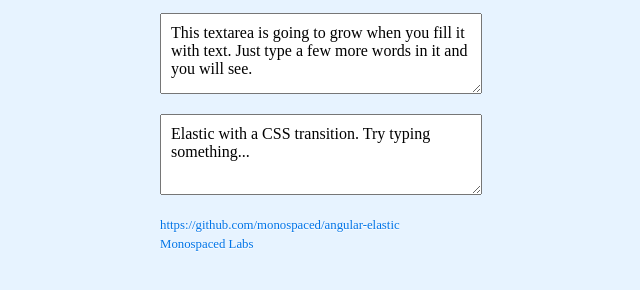
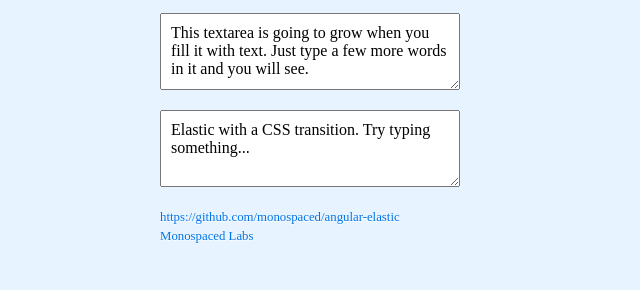
Before and after one commit to monospaced/angular-elastic, a website: page index.html in a window 1280 px wide. Shown: the part 46-336 px from the top of the page, without its empty margins (240-880 px from the left). Drawn offline with nearby package versions, Linux system fonts and the light colour scheme.

Commit message:
use computed height instead of offset height

```diff
--- a/elastic.js
+++ b/elastic.js
@@ -58,7 +58,8 @@ angular.module('monospaced.elastic', [])
                                   parseInt(taStyle.getPropertyValue('border-left-width'), 10)
                         },
             minHeightValue = parseInt(taStyle.getPropertyValue('min-height'), 10),
-            minHeight = Math.max(minHeightValue, ta.offsetHeight) - boxOuter.height,
+            heightValue = parseInt(taStyle.getPropertyValue('height'), 10),
+            minHeight = Math.max(minHeightValue, heightValue) - boxOuter.height,
             maxHeight = parseInt(taStyle.getPropertyValue('max-height'), 10),
             mirrored,
             active,
--- a/index.html
+++ b/index.html
@@ -42,6 +42,7 @@
       padding: 10px;
       width:  300px;
       max-width: 90%;
+      box-sizing: border-box;
     }
     .animate:focus {
       -webkit-transition: height 50ms ease-in-out;
```
